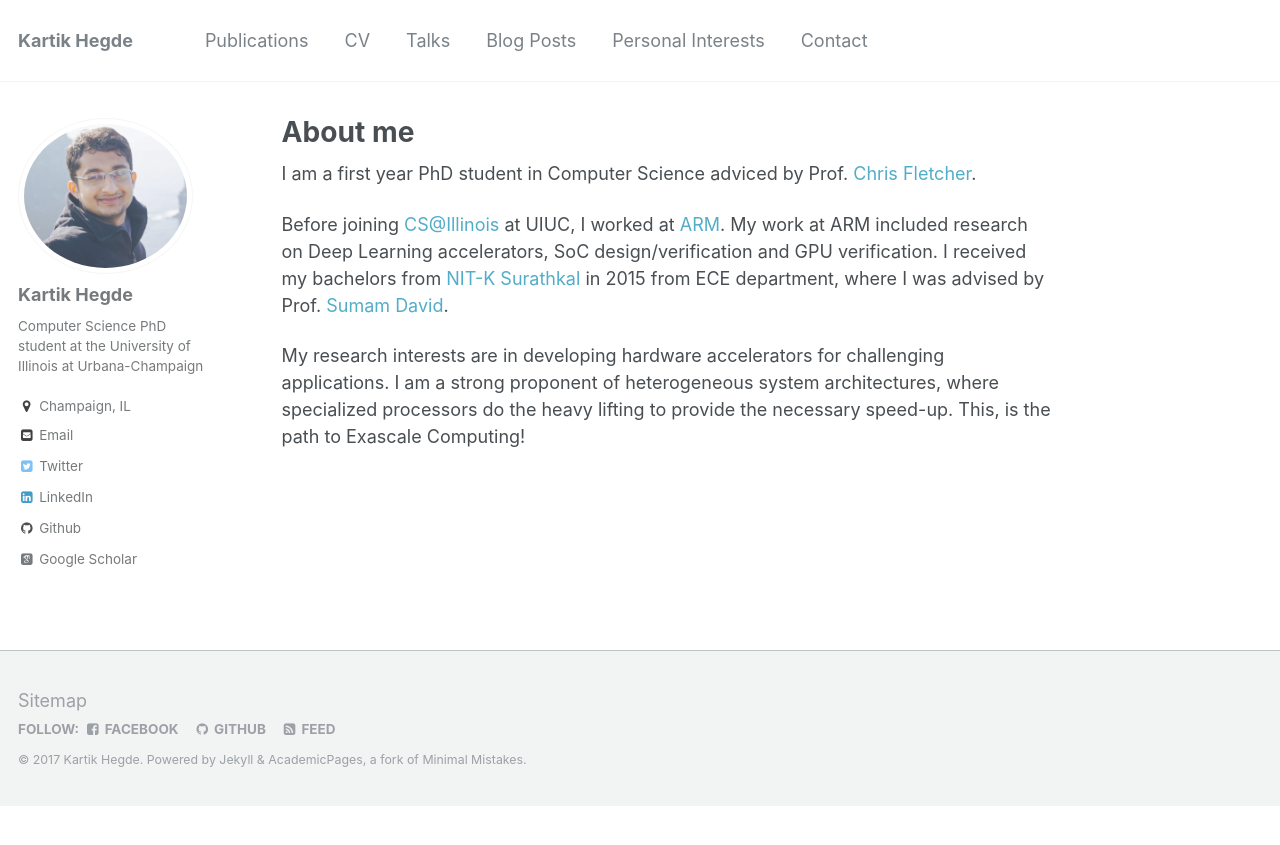
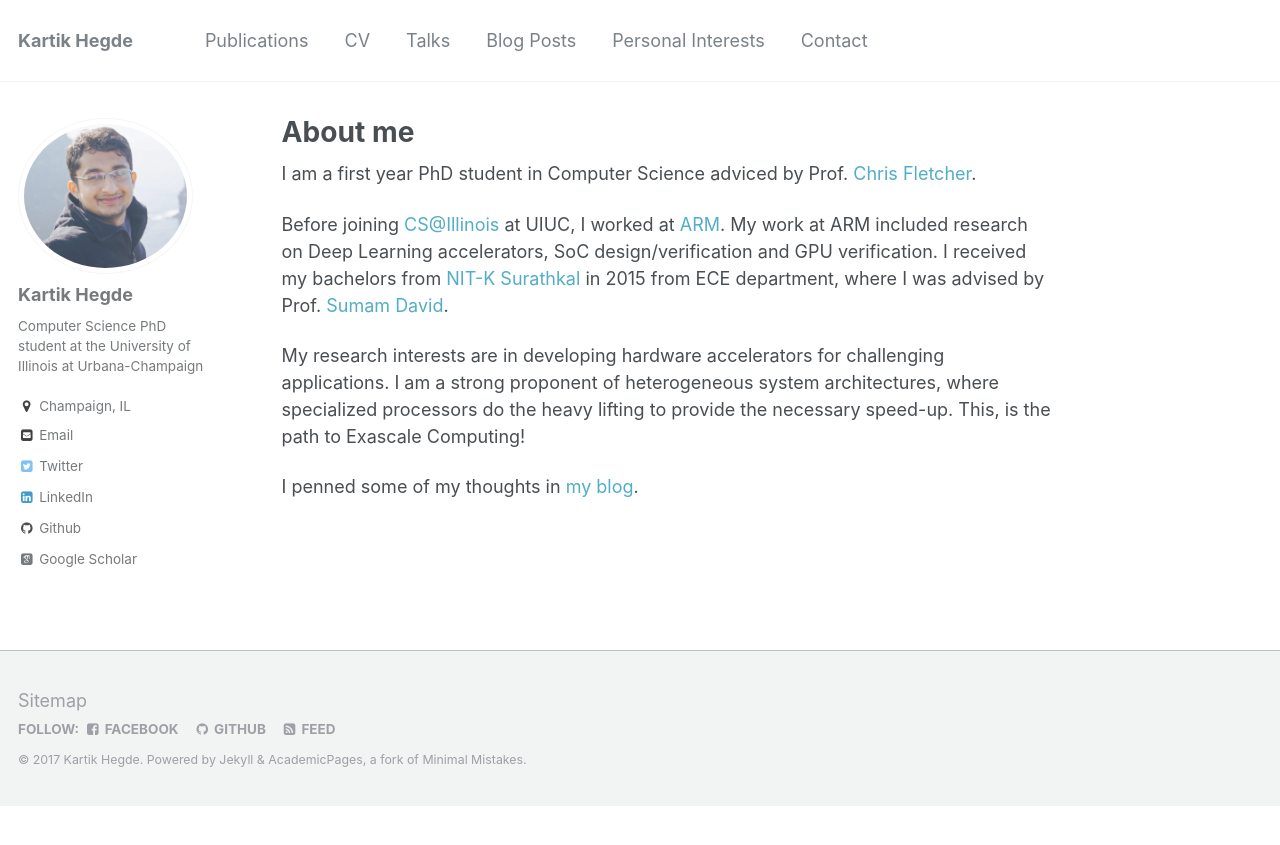
Before and after one commit to kartik-hegde/kartik-hegde.github.io, a Jekyll site: the page built from _pages/about.md, in a window 1280 px wide. Shown: the top 845 px of the page. Built offline with Jekyll 4.4.1, drawn with Linux system fonts in a browser that asks for light colours; some web fonts are replaced.

Commit message:
Update about.md

```diff
--- a/_pages/about.md
+++ b/_pages/about.md
@@ -13,3 +13,5 @@
 Before joining [CS@Illinois](https://cs.illinois.edu){:target="_blank"} at UIUC, I worked at [ARM](https://www.arm.com){:target="_blank"}. My work at ARM included research on Deep Learning accelerators, SoC design/verification and GPU verification. I received my bachelors from [NIT-K Surathkal](http://www.nitk.ac.in){:target="_blank"} in 2015 from ECE department, where I was advised by Prof. [Sumam David](http://sumam.nitk.ac.in){:target="_blank"}.
 
 My research interests are in developing hardware accelerators for challenging applications. I am a strong proponent of heterogeneous system architectures, where specialized processors do the heavy lifting to provide the necessary speed-up. This, is the path to Exascale Computing!
+
+I penned some of my thoughts in [my blog](https://karthikhegde.blogspot.in/).
```
